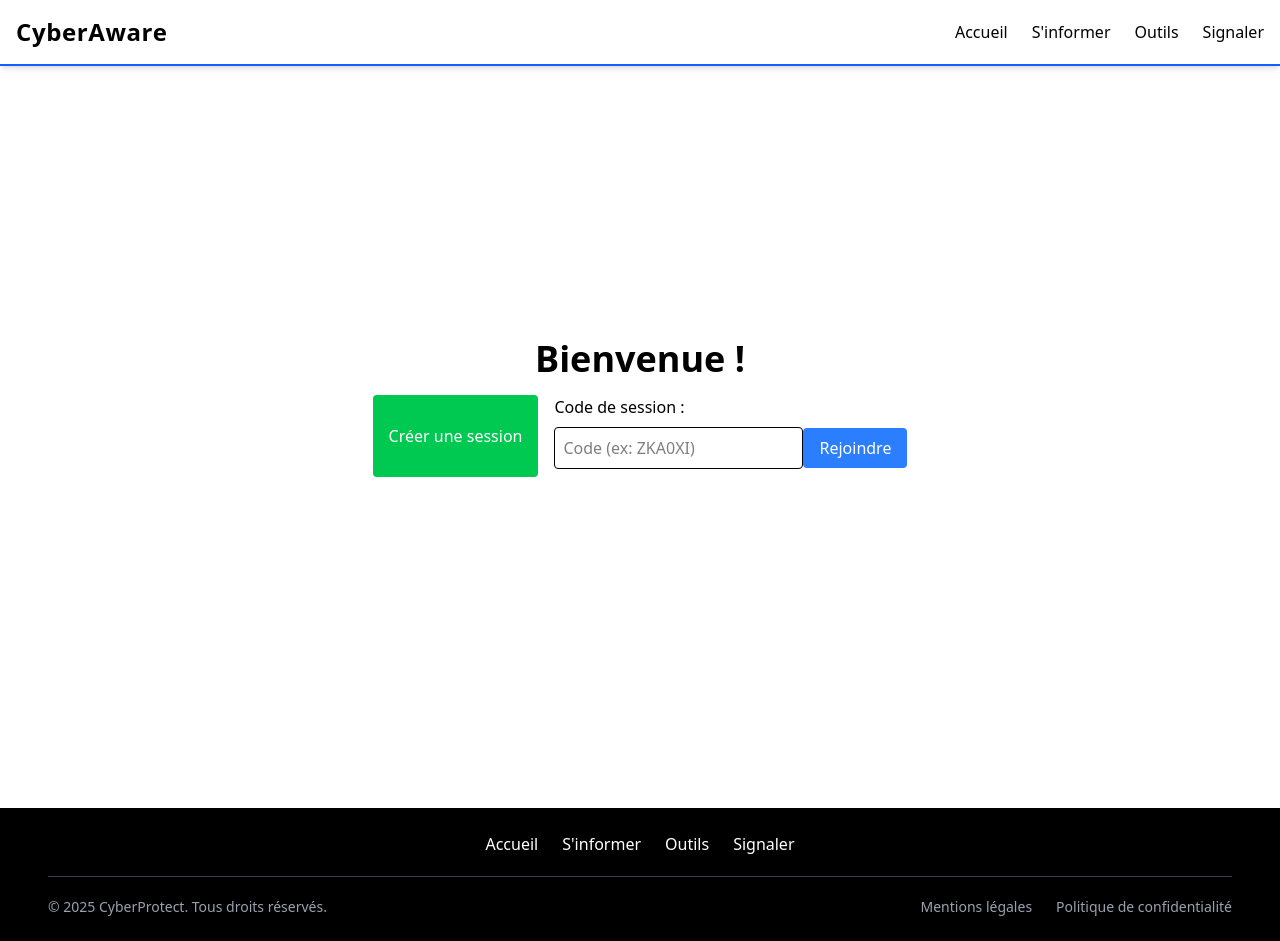
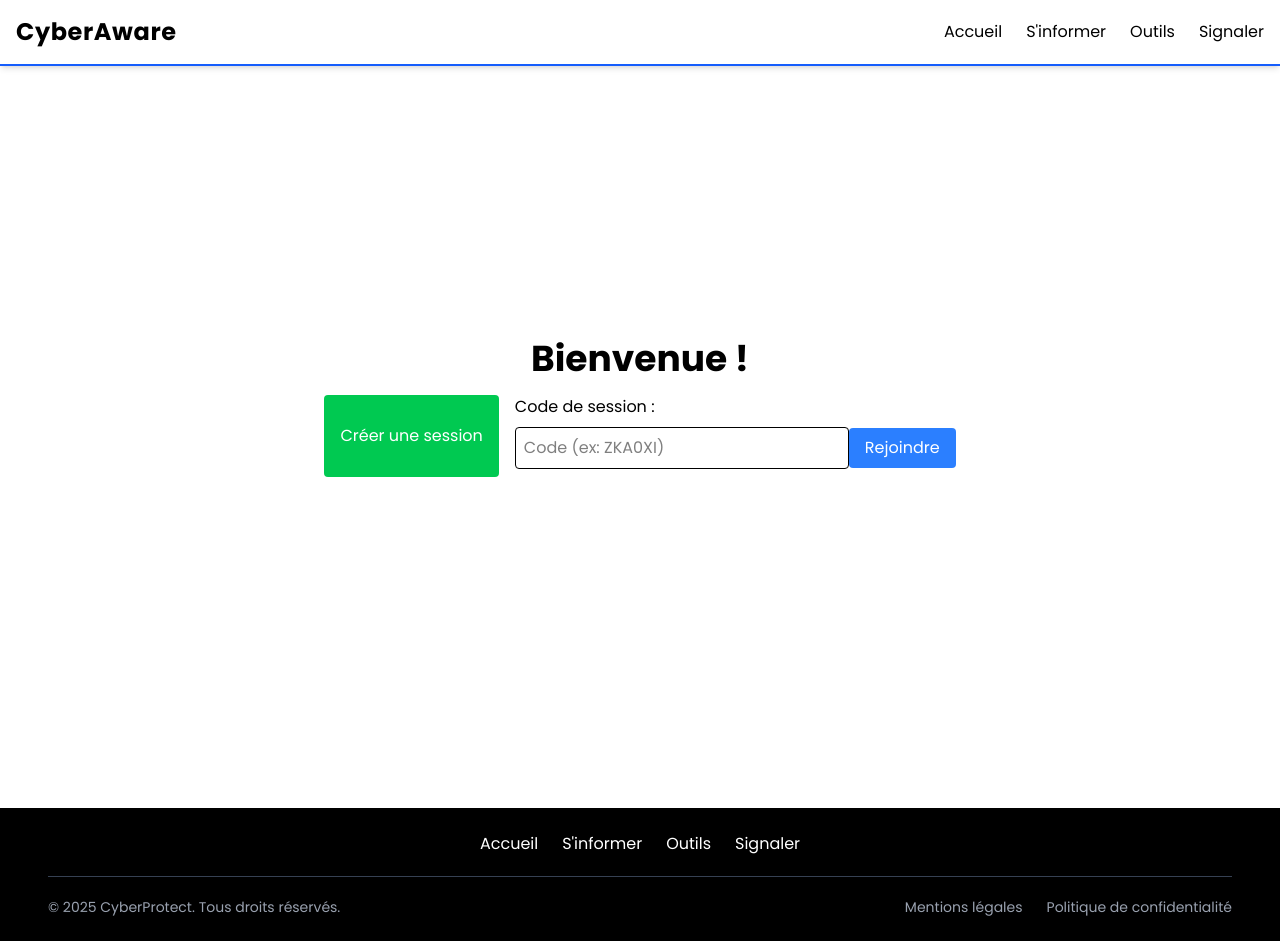
Before and after one commit to OHNIMUS-Leopold/CyberAware, a Nuxt app: page / in a window 1280 px wide. Built offline with nearby package versions, Linux system fonts and the light colour scheme.

Commit message:
add poppins

```diff
--- a/assets/css/main.css
+++ b/assets/css/main.css
@@ -9,6 +9,10 @@
 
 *:hover {
     @apply duration-500;
+}
+
+* {
+    font-family: var(--font-poppins);
 }
 
 body {
```
